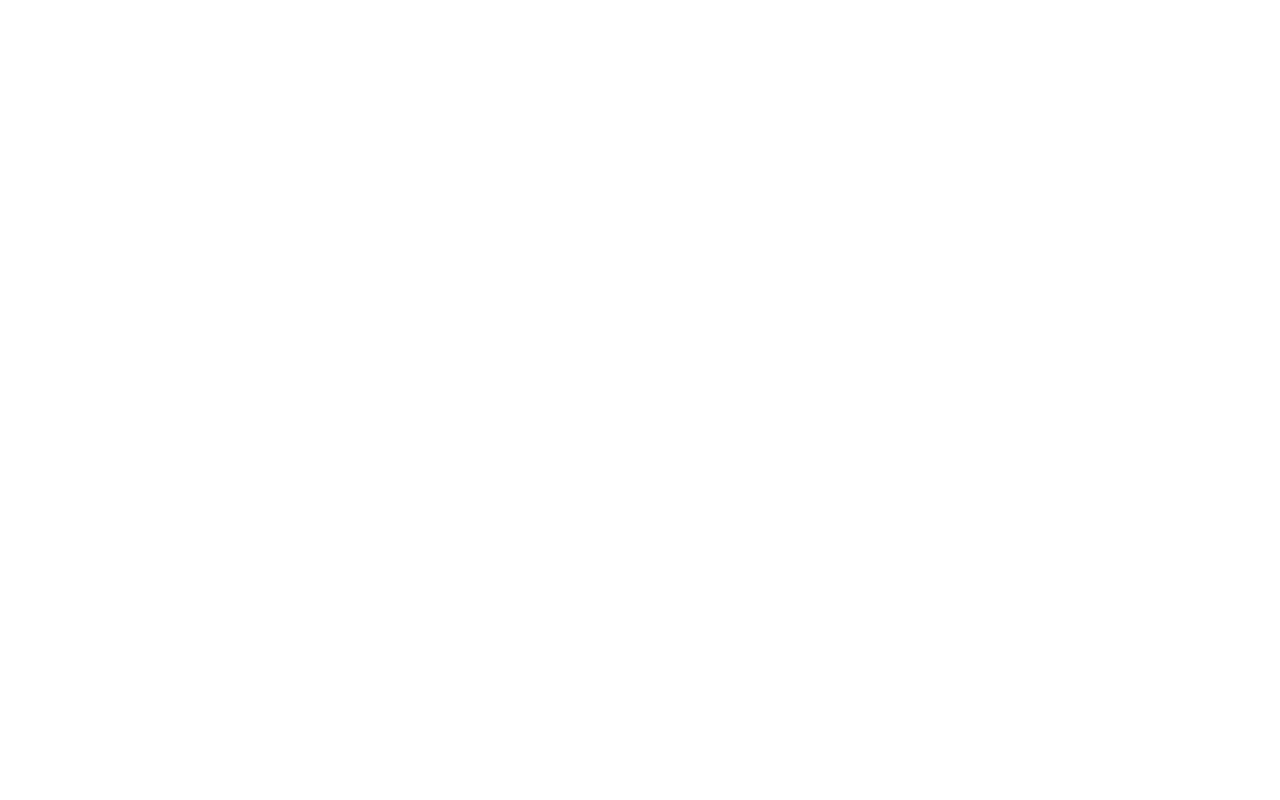
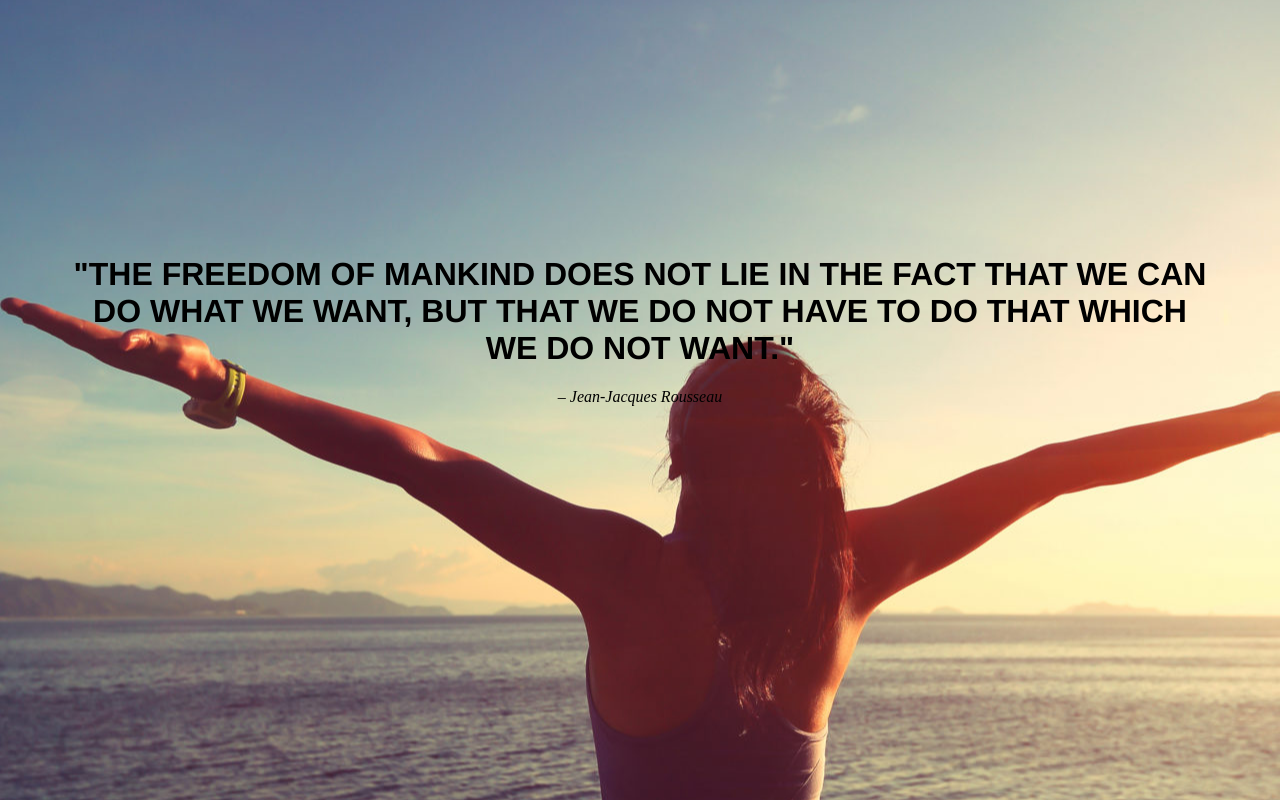
Before and after one commit to cziganna/simple-quote-page, a plain HTML site: page index.html in a window 1280 px wide. Drawn offline with Linux system fonts and the light colour scheme.

Commit message:
add page v1

```diff
--- a/index.html
+++ b/index.html
@@ -4,9 +4,10 @@
   <meta charset="utf-8">
   <title></title>
   <meta name="viewport" content="width=device-width, initial-scale=1">
-  <link style="text/css" href="main.css">
+  <link rel="stylesheet" style="text/css" href="main.css">
 </head>
 <body>
-
+  <h1>"The freedom of Mankind does not lie in the fact that we can do what we want, but that we do not have to do that which we do not want."</h1>
+  <p>– Jean-Jacques Rousseau</p>
 </body>
 </html>
--- a/main.css
+++ b/main.css
@@ -0,0 +1,25 @@
+
+body {
+  text-align: center;
+  margin: 20% 5%;
+  background: url('assets/freedom-and-happiness.jpg') no-repeat center center fixed;
+}
+
+h1 {
+  font: Cambria;
+  text-transform:
+}
+
+p {
+  font: Verdana;
+  font-style: italic;
+}
+
+p {
+
+}
+
+h1 {
+  font-family: Helvetica, sans-serif;
+  text-transform: uppercase;
+}
```
Also changed, not shown: assets/freedom-and-happiness.jpg (added).
